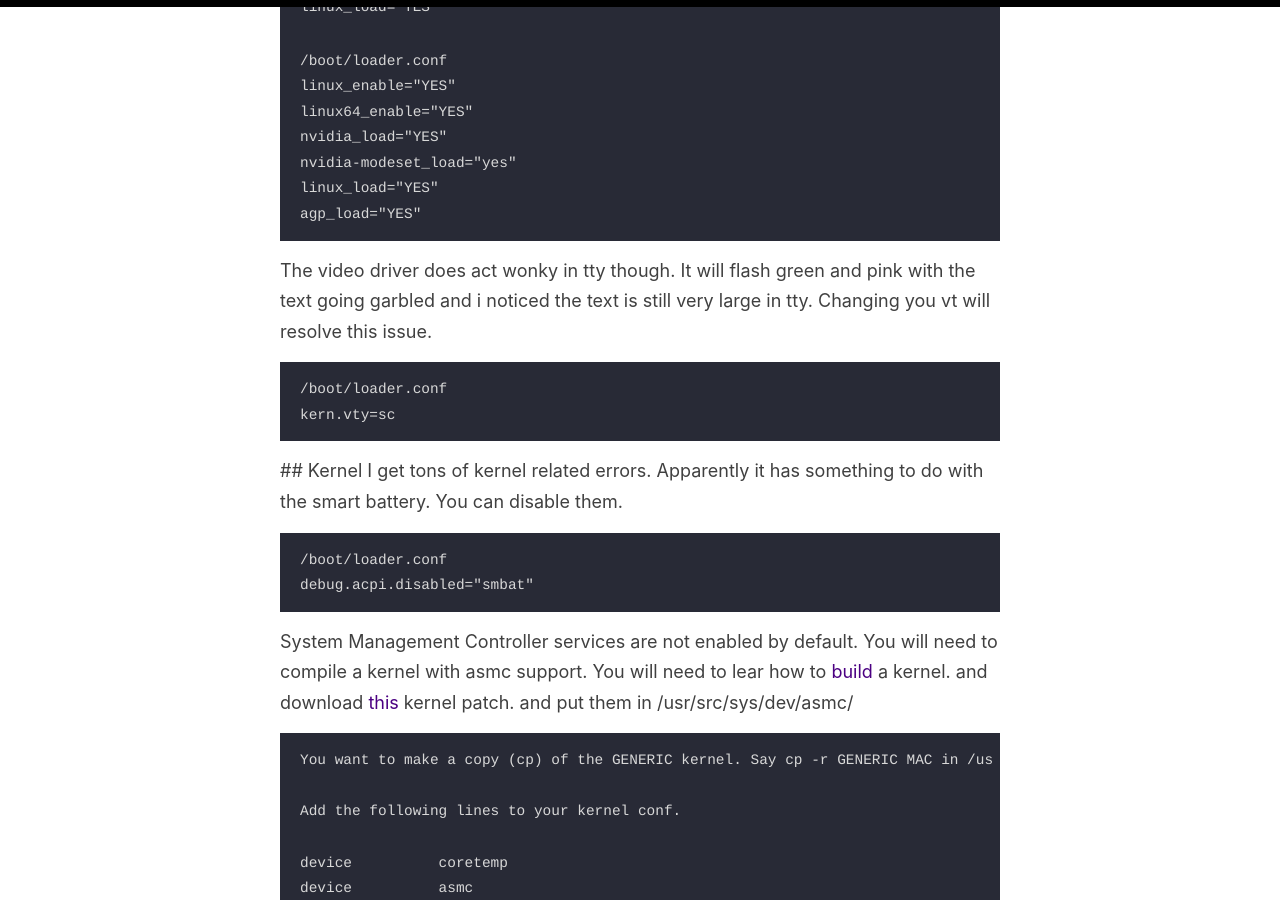
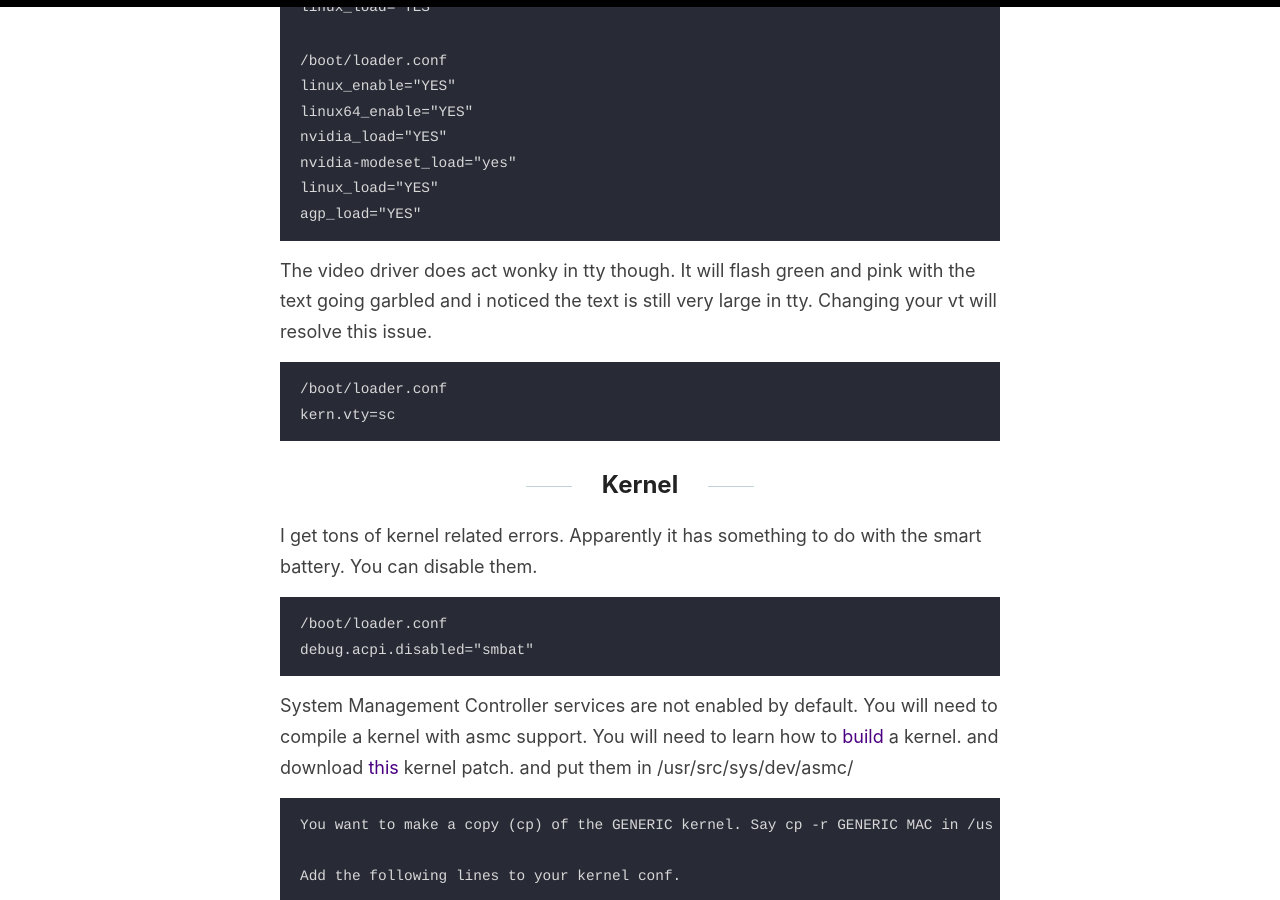
Before and after one commit to anathonous/anathonous.github.io, a Jekyll site: the page built from _posts/2021-02-02-MacProFreeBSD.md, in a window 1280 px wide and 900 px high, scrolled down 2183 px. Built offline with Jekyll 4.4.1, drawn with Linux system fonts in a browser that asks for light colours.

Commit message:
Update 2021-02-02-MacProFreeBSD.md

````diff
--- a/_posts/2021-02-02-MacProFreeBSD.md
+++ b/_posts/2021-02-02-MacProFreeBSD.md
@@ -81,13 +81,13 @@
 linux_load="YES"
 agp_load="YES"
 ```
-The video driver does act wonky in tty though. It will flash green and pink with the text going garbled and i noticed the text is still very large in tty. Changing you vt will resolve this issue.
+The video driver does act wonky in tty though. It will flash green and pink with the text going garbled and i noticed the text is still very large in tty. Changing your vt will resolve this issue.
 ```
 /boot/loader.conf
 kern.vty=sc
 ```
 
- ## Kernel
+## Kernel
 I get tons of kernel related errors. Apparently it has something to do with the smart battery. You can disable them.
 ```
 /boot/loader.conf
@@ -95,7 +95,7 @@
 ```
 
 System Management Controller services are not enabled by default. You will need to compile a kernel with asmc support.
-You will need to lear how to [build](https://www.freebsd.org/doc/en_US.ISO8859-1/books/handbook/kernelconfig-building.html) a kernel. and download [this](https://svnweb.freebsd.org/base?view=revision&revision=342756) kernel patch.
+You will need to learn how to [build](https://www.freebsd.org/doc/en_US.ISO8859-1/books/handbook/kernelconfig-building.html) a kernel. and download [this](https://svnweb.freebsd.org/base?view=revision&revision=342756) kernel patch.
 and put them in
 /usr/src/sys/dev/asmc/
 ```
````
